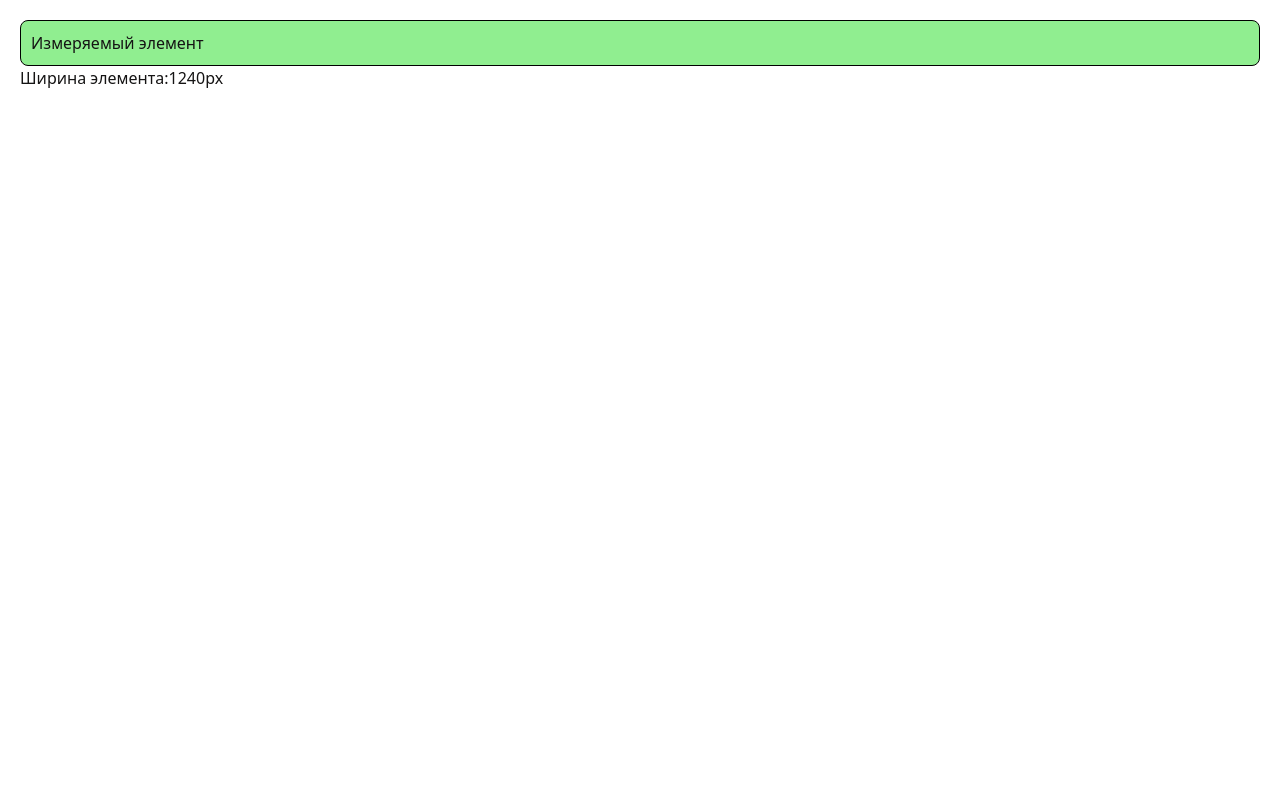
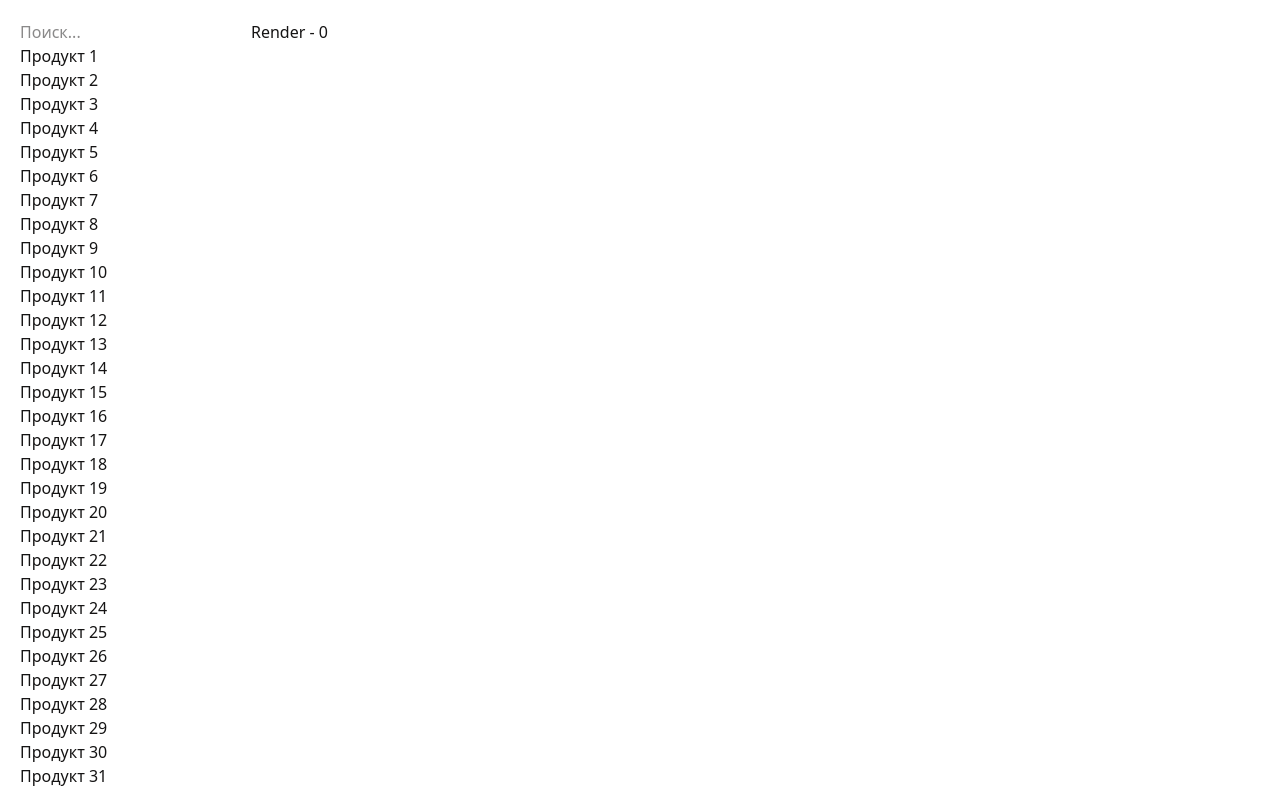
Before and after one commit to romanbarinov84/WebGarage-React-lessons-, a React (Vite) app: page / in a window 1280 px wide. Shown: the top 792 px of the page. Built offline with nearby package versions, Linux system fonts and the light colour scheme.

Commit message:
08.02 create useMemo

```diff
--- a/src/components/pages/HomePage.jsx
+++ b/src/components/pages/HomePage.jsx
@@ -1,8 +1,9 @@
 
 
 
+import MemoApp from "../useMemo/MemoApp"
 import "./HomePage.css"
-import MeasureElement from "../useLayOutEffect/MeasureElement"
+
 
 
 
@@ -13,7 +14,7 @@ function HomePage() {
 
   return (
     <div>
-      <MeasureElement/>
+      <MemoApp/>
 
     </div>
   )
--- a/src/components/useLayOutEffect/MeasureElement.jsx
+++ /dev/null
@@ -1,26 +0,0 @@
-import { useLayoutEffect, useRef, useState } from "react";
-
-
-const MeasureElement = () => {
-    const [width , setWidth] = useState(0);
-    const elementRef = useRef(null);
-
-    useLayoutEffect(() => {
-        if(elementRef.current){
-            const {width} = elementRef.current.getBoundingClientRect();
-            console.log("Измерение в useLayoutEffect:" , width);
-            setWidth(width);
-
-        }
-    },[])
-    return (
-        <div>
-            <div ref={elementRef} style={{border:"1px solid black", padding:"10px" , borderRadius:"8px", backgroundColor: width > 600 ? "lightgreen" : "lightcoral"}}>
-                Измеряемый элемент
-            </div>
-            <p>Ширина элемента:{width}px</p>
-        </div>
-    );
-};
-
-export default MeasureElement;
--- /dev/null
+++ b/src/components/useMemo/MemoApp.jsx
@@ -0,0 +1,22 @@
+import ProductList from "./ProductList";
+
+
+const MemoApp = () => {
+
+    const products = [];
+
+    for(let i = 0; i < 100; i++){
+        products.push( {
+            id:i + 1,
+            file:`Продукт ${i + 1}`,
+        })
+    }
+
+  return (
+    <div>
+        <ProductList products={products}/>
+    </div>
+  )
+}
+
+export default MemoApp
--- /dev/null
+++ b/src/components/useMemo/ProductList.jsx
@@ -0,0 +1,39 @@
+import { useMemo, useState } from 'react';
+
+const ProductList = ({ products }) => {
+    const [filteredList, setFilteredList] = useState('');
+    const [renderCount, setRenderCount] = useState(0);
+
+    const filteredProducts = useMemo(() => {
+        console.time("filter")
+        const result = products.filter((product) =>
+            product.file
+                .toLowerCase()
+                .includes(filteredList.toLocaleLowerCase()),
+        );
+        console.timeEnd("filter")
+        return result;
+    }, [products, filteredList]);
+
+    return (
+        <div>
+            <input
+                type="text"
+                value={filteredList}
+                onChange={(e) => setFilteredList(e.target.value)}
+                placeholder="Поиск..."
+            />
+
+            <button onClick={() => setRenderCount(renderCount + 1)}>
+                Render - {renderCount}
+            </button>
+            <ul>
+                {filteredProducts.map((product) => (
+                    <li key={product.id}>{product.file}</li>
+                ))}
+            </ul>
+        </div>
+    );
+};
+
+export default ProductList;
```
